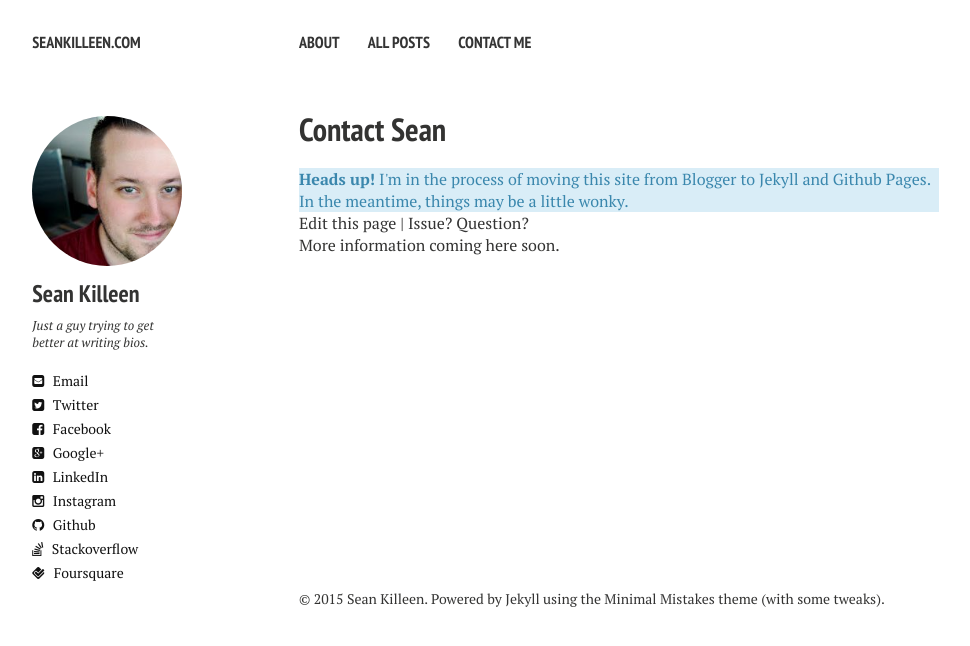
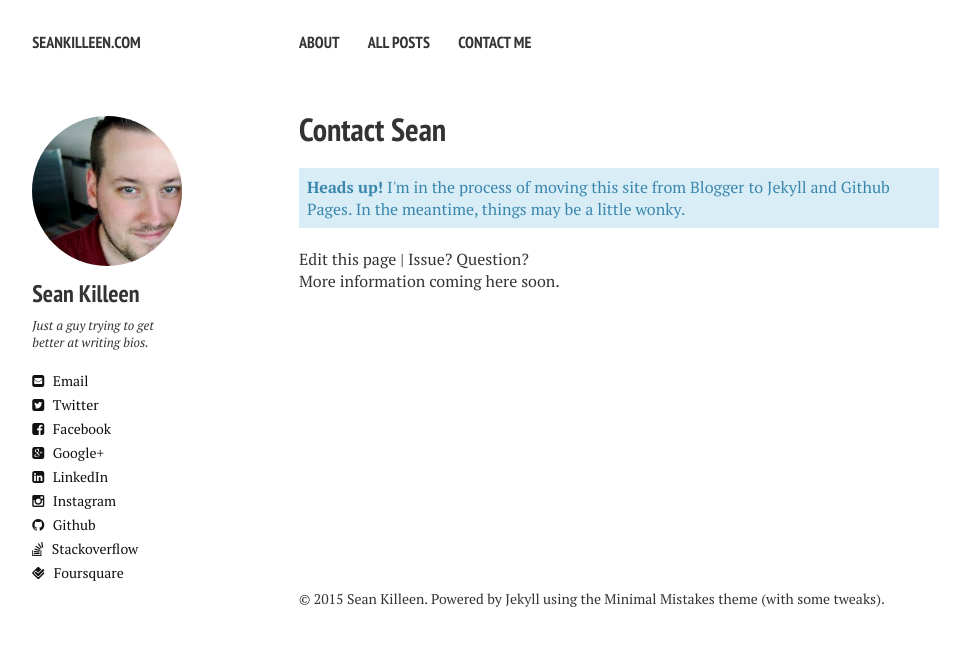
Before and after one commit to SeanKilleen/seankilleen.github.io, a Jekyll site: the page built from contact/index.md, in a window 1280 px wide. Shown: the top 646 px of the page, without its empty margins (21-991 px from the left). Built offline with Jekyll 4.4.1, drawn with Linux system fonts in a browser that asks for light colours; nearby versions of some CDN libraries.

Commit message:
Added margin and padding to alert-info

```diff
--- a/assets/css/main.scss
+++ b/assets/css/main.scss
@@ -32,3 +32,8 @@ sitemap: false
 	border:2px #bce8f1;
 	color: #3a87ad
   }
+
+ .alert-info {
+ 	margin: 20px auto;
+ 	padding: 8px;
+ }
```
